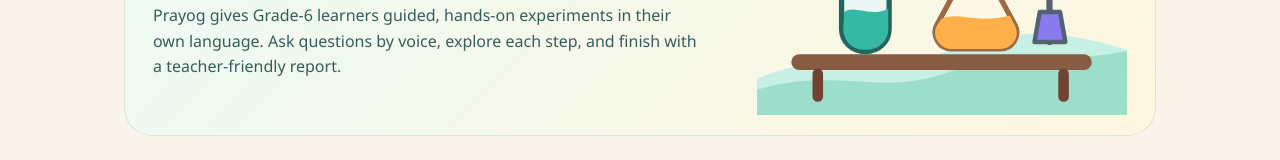
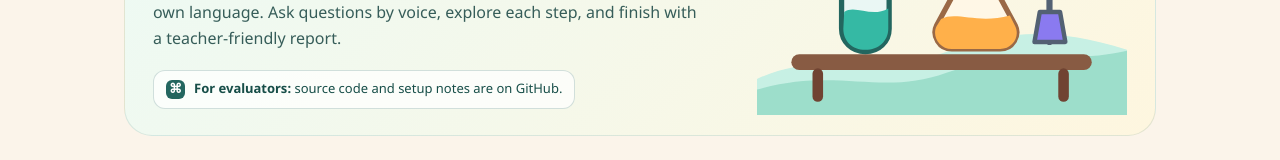
Before and after one commit to samyuktha-12/prayog, a React (Vite) app in the folder frontend/: page / in a window 1280 px wide. Shown: the part 255-415 px from the top of the page. Built offline with nearby package versions, Linux system fonts and the light colour scheme; no server answers.

Commit message:
feat: Add evaluator note with GitHub link for source code and setup notes

```diff
--- a/frontend/src/index.css
+++ b/frontend/src/index.css
@@ -143,6 +143,40 @@
   color: #365d59;
   font-size: 16px;
   line-height: 1.6;
+}
+
+.evaluator-note {
+  display: inline-flex;
+  align-items: center;
+  gap: 9px;
+  margin-top: 18px;
+  padding: 9px 12px;
+  border-radius: 12px;
+  color: #174e48;
+  background: rgba(255, 255, 255, 0.72);
+  border: 1px solid rgba(35, 102, 95, 0.2);
+  font-size: 13px;
+  line-height: 1.35;
+  text-decoration: none;
+}
+
+.evaluator-note:hover {
+  background: white;
+  text-decoration: underline;
+  text-decoration-thickness: 2px;
+  text-underline-offset: 3px;
+}
+
+.evaluator-note > span:first-child {
+  display: grid;
+  place-items: center;
+  width: 19px;
+  height: 19px;
+  border-radius: 6px;
+  color: white;
+  background: #23665f;
+  font-size: 13px;
+  font-weight: 800;
 }
 
 .hero-kicker {
--- a/frontend/src/screens/Home.jsx
+++ b/frontend/src/screens/Home.jsx
@@ -77,6 +77,10 @@
             Prayog gives Grade-6 learners guided, hands-on experiments in their own language.
             Ask questions by voice, explore each step, and finish with a teacher-friendly report.
           </p>
+          <a className="evaluator-note" href={GITHUB_REPO_URL} target="_blank" rel="noreferrer">
+            <span aria-hidden="true">⌘</span>
+            <span><strong>For evaluators:</strong> source code and setup notes are on GitHub.</span>
+          </a>
         </div>
         <LabIllustration />
       </section>
```
